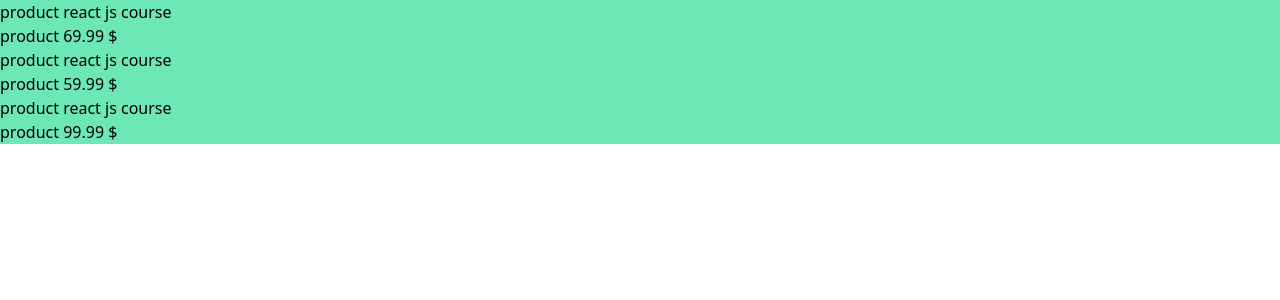
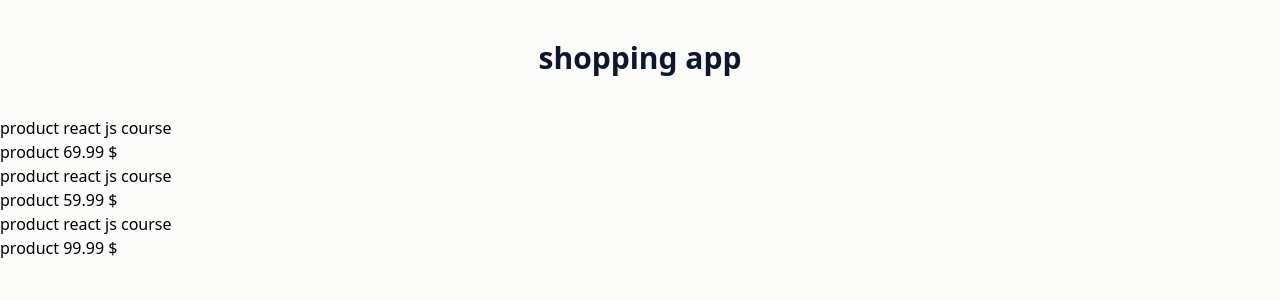
Before and after one commit to alireza0mohammady/first-react-app, a React (Create React App) app: page / in a window 1280 px wide. Shown: the top 300 px of the page. Built offline with nearby package versions, Linux system fonts and the light colour scheme.

Commit message:
add style and header

```diff
--- a/src/App.js
+++ b/src/App.js
@@ -5,7 +5,8 @@ import ProductsList from "./components/ProductsList/ProductsList";
 
 const App = () => {
    return (
-      <div className="bg-emerald-300" id="products">
+      <div className="bg-stone-50 h-screen flex flex-col" id="products">
+         <h1 className="text-center p-10 text-3xl font-bold text-slate-900">shopping app</h1>
        <ProductsList />
       </div>
    );
```
